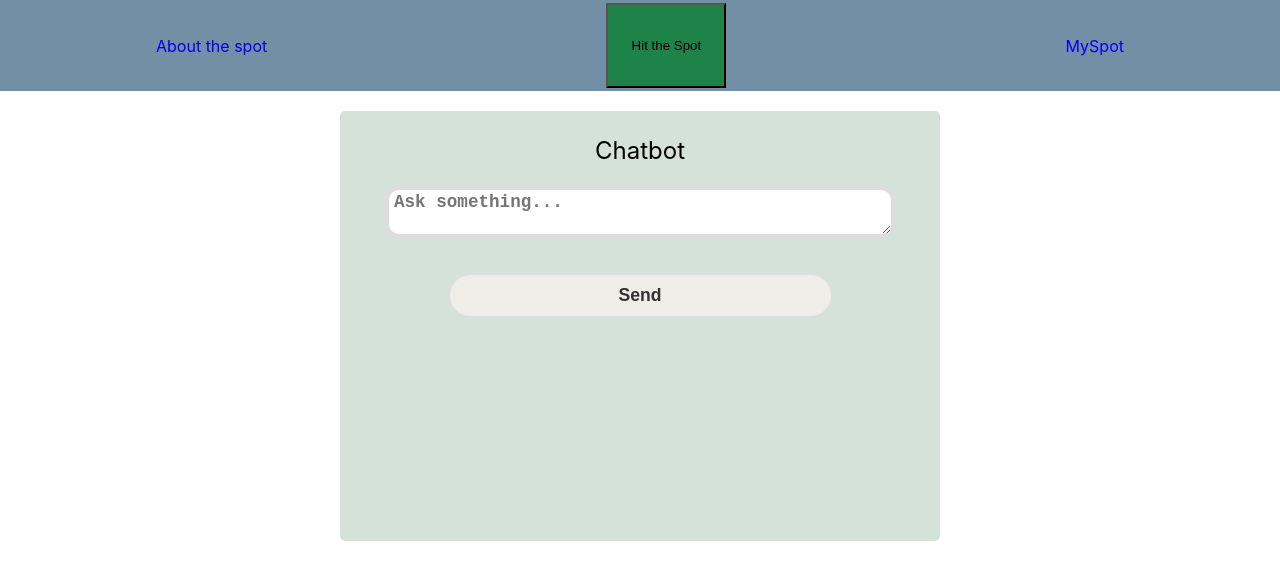
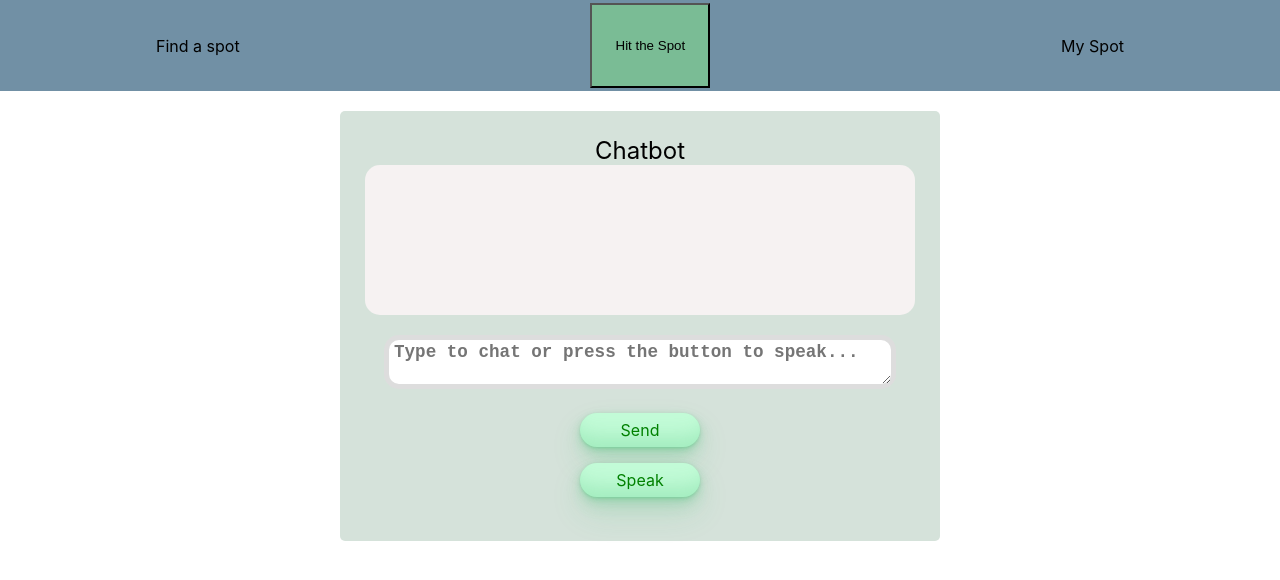
Before and after one commit to janliii/front-end-capstone, a React (Create React App) app: page / in a window 1280 px wide. Shown: the top 580 px of the page. Built offline with nearby package versions, Linux system fonts and the light colour scheme.

Commit message:
css for buttons

```diff
--- /dev/null
+++ b/src/components/Chat.tsx
@@ -0,0 +1,12 @@
+// import React from "react";
+// interface ChatMsg {}
+
+// const Chat: React.FC<ChatMsg> = () => {
+//   return (
+//     <div className="chat">
+//       <p className="chat-message">{msg}</p>
+//     </div>
+//   );
+// };
+
+export {};
--- a/src/components/Chatbot.css
+++ b/src/components/Chatbot.css
@@ -20,21 +20,37 @@
     width:100%;
     text-align:center;
   }
-  .chatbot-form button{
-    width: 70%;
-    height: 100%;
-    padding: 10px;
-    border-radius: 25px;
-    margin: 10px auto;
+
+  /* CSS */
+  .chatbot-form button {
+    background-color: #c2fbd7;
+    border-radius: 100px;
+    box-shadow: rgba(44, 187, 99, .2) 0 -25px 18px -14px inset,rgba(44, 187, 99, .15) 0 1px 2px,rgba(44, 187, 99, .15) 0 2px 4px,rgba(44, 187, 99, .15) 0 4px 8px,rgba(44, 187, 99, .15) 0 8px 16px,rgba(44, 187, 99, .15) 0 16px 32px;
+    color: green;
+    cursor: pointer;
+    display: inline-block;
+    font-family: CerebriSans-Regular,-apple-system,system-ui,Roboto,sans-serif;
+    padding: 7px 20px;
     text-align: center;
-    background-color:#EEEDE7;
-    outline: none;
-    border: solid 2px #ddd;
-    font-size: 1.1rem;
-    font-weight: 700;
-    font-family: sans-serif;
-    color:#333;
+    text-decoration: none;
+    transition: all 250ms;
+    border: 0;
+    font-size: 16px;
+    user-select: none;
+    -webkit-user-select: none;
+    touch-action: manipulation;
   }
+
+  .chatbot-form button:hover {
+    box-shadow: rgba(44,187,99,.35) 0 -25px 18px -14px inset,rgba(44,187,99,.25) 0 1px 2px,rgba(44,187,99,.25) 0 2px 4px,rgba(44,187,99,.25) 0 4px 8px,rgba(44,187,99,.25) 0 8px 16px,rgba(44,187,99,.25) 0 16px 32px;
+    transform: scale(1.05) rotate(-1deg);
+  }
+
+
+
+
+
+
   .chatbot-form textarea{
     margin: 20px auto;
     width: 90%;
@@ -46,6 +62,18 @@
     font-size: 1.1rem;
     font-weight: 700;
   }
-  /* .chatbot-form textarea:focus{
-    transform: scalex(1.1);
-  } */
+  .chatbot-form textarea:focus{
+    /* transform: scalex(1.1); */
+    background-color: rgb(147, 164, 147);
+
+  }
+
+  .chatbot-response {
+    width: 100%;
+    height: 150px;
+    background:#f6f2f2;
+    color:#ddd;
+    overflow-y: auto;
+    border-radius: 15px;
+
+  }
--- a/src/components/Chatbot.tsx
+++ b/src/components/Chatbot.tsx
@@ -1,10 +1,13 @@
 import React, { useState } from "react";
 import axios from "axios";
 import "./Chatbot.css";
+// import Chat from "./Chat";
 
 interface ChatbotProps {}
 
 const Chatbot: React.FC<ChatbotProps> = () => {
+  const [messages, setMessages] = useState([]);
+
   const [input, setInput] = useState("");
   const [response, setResponse] = useState("");
 
@@ -20,13 +23,16 @@ const Chatbot: React.FC<ChatbotProps> = () => {
   //     console.log(error);
   //   }
   // };
+  const chatLog: string[] = [];
 
   const postMessage = (input: string) => {
     try {
+      chatLog.push(input);
       axios
         .post("http://localhost:3300/users/chat", { input })
         .then((response) => {
           console.log(response);
+          chatLog.push(response.data);
           setResponse(response.data);
         });
     } catch (error) {
@@ -37,21 +43,32 @@ const Chatbot: React.FC<ChatbotProps> = () => {
   const handleSubmit = (e: React.FormEvent<HTMLFormElement>) => {
     e.preventDefault();
     postMessage(input);
+    console.log("chatlog", chatLog);
+    setInput("");
   };
 
   return (
     <div className="chatbot">
       <div className="chatbot-header">Chatbot</div>
+
+      {/* <div className="chatbot-response">{chatLog}</div> */}
+
       <div className="chatbot-response">{response}</div>
+
       <div className="chatbot-body">
         <form className="chatbot-form" onSubmit={handleSubmit}>
           <textarea
             // type="text"
             value={input}
             onChange={(e) => setInput(e.target.value)}
-            placeholder="Ask something..."
+            placeholder="Type to chat or press the button to speak..."
           />
           <button type="submit">Send</button>
+          <p>
+            <button className="speakBtn" type="submit">
+              Speak
+            </button>
+          </p>
         </form>
       </div>
     </div>
--- a/src/pages/About.tsx
+++ b/src/pages/About.tsx
@@ -18,11 +18,14 @@ const AboutPage: React.FunctionComponent<IAboutPageProps> = (props) => {
 
   return (
     <div>
+      <div className="Navbar">
+        {/* <p>{message}</p> */}
+        <nav>
+          <Link to="/">Return home </Link>
+        </nav>
+      </div>
       <p>This is the about page.</p>
-      {/* <p>{message}</p> */}
-      <nav>
-            <Link to="/">Return home </Link>
-      </nav>
+      <button> Take me anywhere.</button>
     </div>
   );
 };
--- a/src/pages/Destination.tsx
+++ b/src/pages/Destination.tsx
@@ -5,24 +5,14 @@ import { Link, useNavigate } from "react-router-dom";
 export interface IAboutPageProps {}
 
 const DestiPage: React.FunctionComponent<IAboutPageProps> = (props) => {
-  const [message, setMessage] = useState("");
-  const { number } = useParams();
-
-  useEffect(() => {
-    if (number) {
-      setMessage("The number is " + number);
-    } else {
-      setMessage("No number was provided");
-    }
-  }, []);
-
   return (
     <div>
-      <p>This is the destination page.</p>
-      <p>{message}</p>
-      <nav>
-            <Link to="/">Return home </Link>
-      </nav>
+      <div className="Navbar">
+        <nav>
+          <Link to="/">Return home </Link>
+        </nav>
+      </div>
+      <p>This is the destination page. You can see saved spots</p>
     </div>
   );
 };
--- a/src/pages/Home.css
+++ b/src/pages/Home.css
@@ -7,21 +7,22 @@ justify-content: space-between;
 padding: 0.2rem calc((100vw - 1000px) / 2);
 z-index: 12;
 }
+
 a{
-    color: #black;
+    color: black;
   display: flex;
   align-items: center;
   text-decoration: none;
   padding: 0 1rem;
   height: 100%;
-  cursor: pointer;
-  &.active {
+  cursor: pointer;}
+  a.active {
     color: white
     ;
   }
-}
+
 
 button{
-  background:#1D8348;
+  background:#7abc95;
   width:120px;
 }
--- a/src/pages/Home.tsx
+++ b/src/pages/Home.tsx
@@ -1,8 +1,7 @@
 import React from "react";
 import { Link, useNavigate } from "react-router-dom";
-import './Home.css'
+import "./Home.css";
 import Chatbot from "../components/Chatbot";
-
 
 export interface IHomePageProps {}
 
@@ -10,20 +9,17 @@ const HomePage: React.FunctionComponent<IHomePageProps> = (props) => {
   const navigate = useNavigate();
 
   return (
-    <div >
+    <div>
       <div className="Navbar">
-      <nav>
-            <Link to="/about">About the spot</Link>
-      </nav>
-      <button onClick={() => navigate("/layout/55")}>
-        Hit the Spot
-      </button>
-      <nav>
-            <Link to="/destination">MySpot</Link>
-      </nav>
-
+        <nav>
+          <Link to="/about">Find a spot</Link>
+        </nav>
+        <button onClick={() => navigate("/layout/55")}>Hit the Spot</button>
+        <nav>
+          <Link to="/destination">My Spot</Link>
+        </nav>
       </div>
-      <Chatbot/>
+      <Chatbot />
     </div>
   );
 };
```
